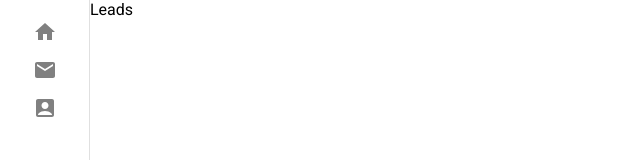
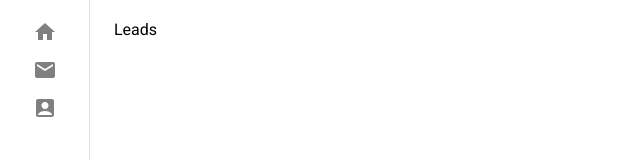
Before and after one commit to reanimatedmanx/ses-web-app, a Next.js app in the folder frontend/: page /leads in a window 1280 px wide. Shown: the top 160 px of the page, without its empty margins (0-640 px from the left). Built offline with nearby package versions, Linux system fonts and the light colour scheme.

Commit message:
impr: Extract container component
- Extract shared template container into a separate component
- Add more pleasant styles to it

```diff
--- /dev/null
+++ b/frontend/src/components/Container/Container.js
@@ -0,0 +1,10 @@
+import { Container as MUIContainer } from '@mui/material';
+import styles from './Container.module.css'
+
+export const Container = ({ children }) => {
+    return (
+        <MUIContainer maxWidth="xxl" className={styles.root}>
+          {children}
+        </MUIContainer>
+    )
+}
--- /dev/null
+++ b/frontend/src/components/Container/Container.module.css
@@ -0,0 +1,3 @@
+.root {
+    padding: 20px;
+}
--- /dev/null
+++ b/frontend/src/components/Container/index.js
@@ -0,0 +1 @@
+export * from './Container'
--- /dev/null
+++ b/frontend/src/components/index.js
@@ -0,0 +1,2 @@
+export * from './Container'
+export * from './Sidebar'
--- a/frontend/src/pages/_app.js
+++ b/frontend/src/pages/_app.js
@@ -1,6 +1,7 @@
 import "@/styles/globals.css";
 import Head from 'next/head';
-import { Sidebar } from '@/components/Sidebar';
+
+import { Sidebar, Container } from '@/components';
 
 export default function App({ Component, pageProps }) {
   return (
@@ -13,7 +14,9 @@ export default function App({ Component, pageProps }) {
       </Head>
       <main>
         <Sidebar/>
-        <Component {...pageProps} />
+        <Container>
+          <Component {...pageProps} />
+        </Container>
       </main>
     </>
   );
```
